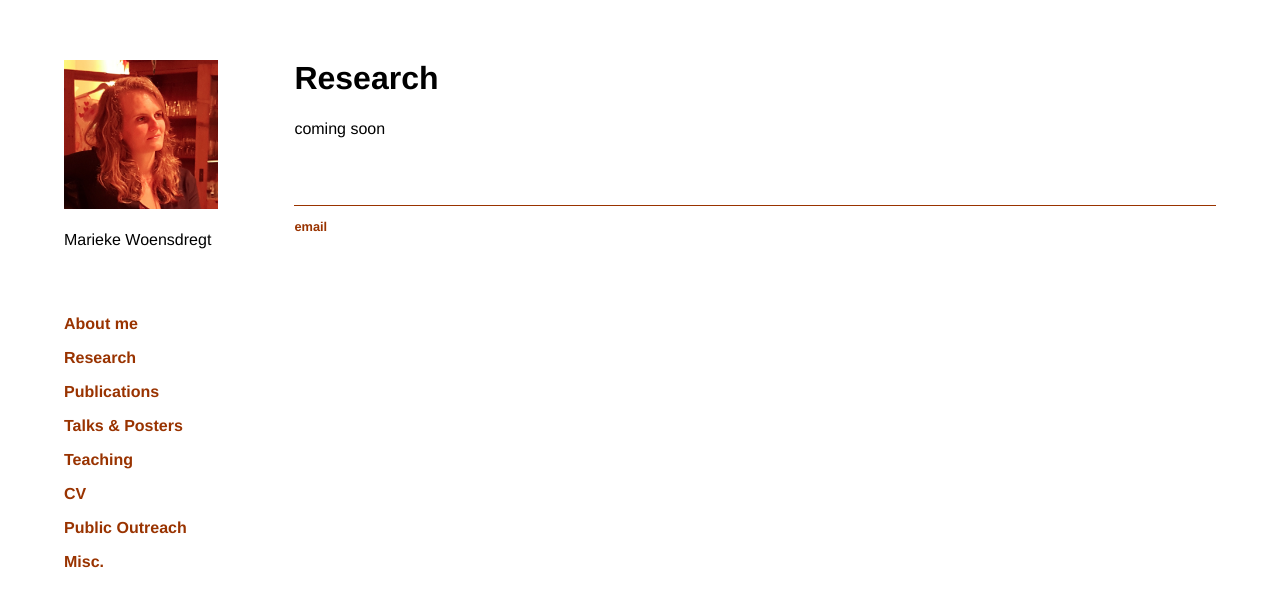
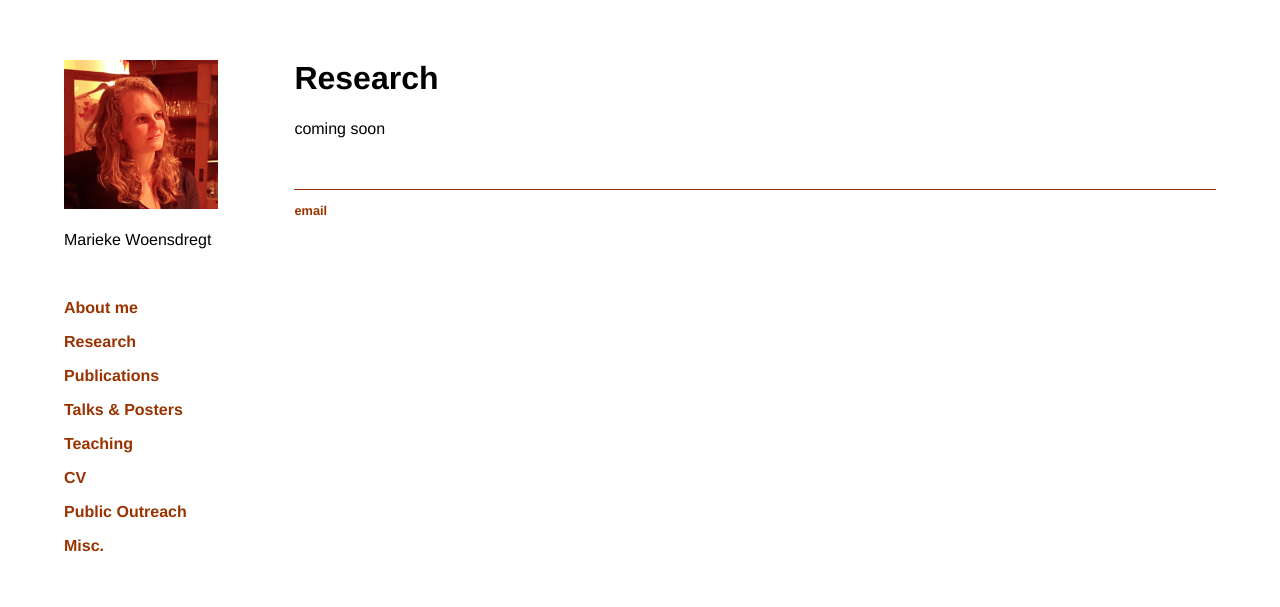
Before and after one commit to marieke-woensdregt/marieke-woensdregt.github.io, a Jekyll site: the page built from research/index.html, in a window 1280 px wide. Shown: the top 607 px of the page. Built offline with Jekyll 4.4.1, drawn with Linux system fonts in a browser that asks for light colours.

Commit message:
Update main.css

```diff
--- a/css/main.css
+++ b/css/main.css
@@ -37,7 +37,7 @@ p {
     font-family:'Helvetica', 'Arial', 'Sans-Serif';
     line-height: 1.4em;
     color: #000000;
-    padding-bottom: 3em;
+    padding-bottom: 2em;
 }
 footer {
     border-top: 1px solid #993300;
```
